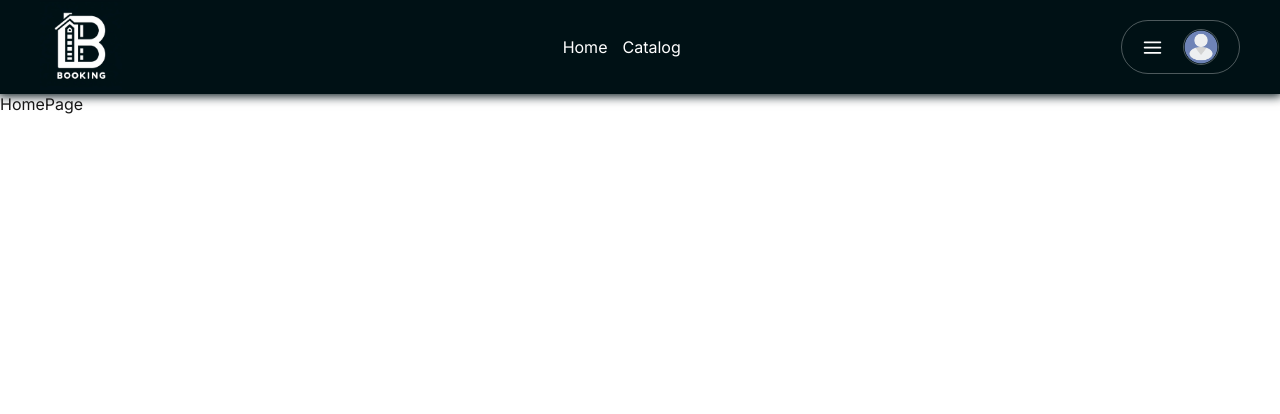
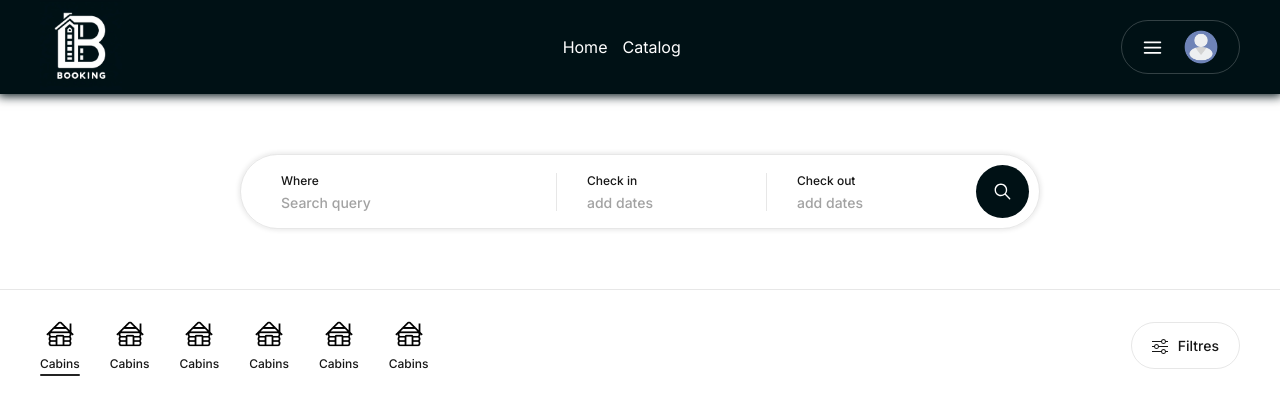
Before and after one commit to Bazl1/Booking-app, a React (Vite) app in the folder client/: page / in a window 1280 px wide. Shown: the top 414 px of the page. Built offline with nearby package versions, Linux system fonts and the light colour scheme.

Commit message:
feat: added search, categories section

```diff
--- a/client/package.json
+++ b/client/package.json
@@ -12,10 +12,12 @@
   "dependencies": {
     "react": "^18.2.0",
     "react-dom": "^18.2.0",
+    "react-hot-toast": "^2.4.1",
     "react-icons": "^5.0.1",
     "react-router-dom": "^6.22.3",
     "reset-css": "^5.0.2",
-    "sass": "^1.71.1"
+    "sass": "^1.71.1",
+    "swiper": "^11.0.7"
   },
   "devDependencies": {
     "@types/react": "^18.2.56",
--- a/client/src/components/HeaderUserBox/HeaderUserBox.module.scss
+++ b/client/src/components/HeaderUserBox/HeaderUserBox.module.scss
@@ -10,7 +10,7 @@
         gap: 20px;
         cursor: pointer;
         padding: 8px 20px;
-        border: 1px solid $border-color;
+        border: 1px solid $border-color-white;
         border-radius: 50px;
         svg {
             width: 21px;
@@ -37,8 +37,8 @@
         padding: 20px 30px;
         background: #fff;
         border: 1px solid $border-color;
-        border-radius: 20px;
-        box-shadow: 0 0 5px 2px $shadow-color;
+        border-radius: 16px;
+        box-shadow: 0 0 5px 1px $shadow-color;
     }
     &__dropdown_active {
         display: block;
--- a/client/src/components/MainLayout/MainLayout.tsx
+++ b/client/src/components/MainLayout/MainLayout.tsx
@@ -1,10 +1,12 @@
 import Header from "../Header/Header";
+import { Toaster } from "react-hot-toast";
 
 const MainLayout = ({ children }: any) => {
     return (
         <div className="wrapper">
             <Header />
             <main className="main">{children}</main>
+            <Toaster position="bottom-left" reverseOrder={false} />
         </div>
     );
 };
--- /dev/null
+++ b/client/src/components/Search/Search.module.scss
@@ -0,0 +1,71 @@
+@import "../../shared/assets/styles/vars.scss";
+
+.search {
+    max-width: 800px;
+    width: 100%;
+    display: flex;
+    align-items: center;
+    justify-content: space-between;
+    padding: 10px;
+    border: 1px solid $border-color;
+    border-radius: 50px;
+    box-shadow: 0 0 5px 1px $shadow-color;
+
+    &__columns + &__columns {
+        border-left: 1px solid $border-color;
+    }
+    &__columns {
+        width: 100%;
+        display: flex;
+        flex-direction: column;
+        gap: 6px;
+        padding: 0 30px;
+        span {
+            font-size: 12px;
+            font-weight: 500;
+        }
+        &:nth-child(2),
+        &:nth-child(3) {
+            max-width: 210px;
+        }
+    }
+    &__input {
+        outline: none;
+        border: none;
+        font-family: "Inter";
+        font-size: 14px;
+        font-weight: 400;
+        color: $text-color;
+        &::placeholder {
+            font-family: "Inter";
+            font-size: 14px;
+            font-weight: 500;
+            color: $text-gray;
+        }
+    }
+    &__datapicker {
+        font-size: 14px;
+        font-weight: 500;
+        color: $text-gray;
+    }
+    &__btn {
+        display: flex;
+        justify-content: center;
+        align-items: center;
+        outline: none;
+        border: none;
+        background: $bg-second-color;
+        border-radius: 100px;
+        padding: 16px;
+        cursor: pointer;
+        transition: background 0.3s;
+        svg {
+            width: 21px;
+            height: 21px;
+            color: #fff;
+        }
+        &:hover {
+            background: rgba($bg-second-color, 0.9);
+        }
+    }
+}
--- /dev/null
+++ b/client/src/components/Search/Search.tsx
@@ -0,0 +1,27 @@
+import s from "./Search.module.scss";
+import { IoIosSearch } from "react-icons/io";
+
+const Search = () => {
+    const Submit = () => {};
+    return (
+        <form className={s.search} onSubmit={Submit}>
+            <label className={s.search__columns}>
+                <span>Where</span>
+                <input className={s.search__input} type="text" placeholder="Search query" />
+            </label>
+            <label className={s.search__columns}>
+                <span>Check in</span>
+                <div className={s.search__datapicker}>add dates</div>
+            </label>
+            <label className={s.search__columns}>
+                <span>Check out</span>
+                <div className={s.search__datapicker}>add dates</div>
+            </label>
+            <button className={s.search__btn} type="submit">
+                <IoIosSearch />
+            </button>
+        </form>
+    );
+};
+
+export default Search;
--- a/client/src/pages/HomePage/HomePage.module.scss
+++ b/client/src/pages/HomePage/HomePage.module.scss
@@ -0,0 +1,69 @@
+@import "../../shared/assets/styles/vars.scss";
+
+.search {
+    padding: 60px 0;
+    border-bottom: 1px solid $border-color;
+    &__inner {
+        display: flex;
+        justify-content: center;
+    }
+}
+.catalog {
+    margin: 30px 0;
+    &__top {
+        display: flex;
+        justify-content: space-between;
+        align-items: center;
+        gap: 30px;
+    }
+    &__categories {
+        display: flex;
+        align-items: center;
+        gap: 30px;
+    }
+    &__category {
+        display: flex;
+        flex-direction: column;
+        gap: 8px;
+        align-items: center;
+    }
+    &__category_active {
+        position: relative;
+        &::after {
+            position: absolute;
+            content: "";
+            bottom: -5px;
+            left: 0;
+            width: 100%;
+            height: 2px;
+            background: $bg-color;
+            border-radius: 100px;
+        }
+    }
+    &__category_img {
+        max-width: 28px;
+        width: 100%;
+        max-height: 28px;
+        height: 100vh;
+        object-fit: cover;
+    }
+    &__category_title {
+        font-size: 12px;
+        font-weight: 500;
+    }
+    &__filtres {
+        display: flex;
+        gap: 10px;
+        align-items: center;
+        font-size: 14px;
+        font-weight: 500;
+        padding: 14px 20px;
+        border: 1px solid $border-color;
+        border-radius: 50px;
+        cursor: pointer;
+        svg {
+            width: 16px;
+            height: 16px;
+        }
+    }
+}
--- a/client/src/pages/HomePage/HomePage.tsx
+++ b/client/src/pages/HomePage/HomePage.tsx
@@ -1,7 +1,84 @@
+import Search from "@/components/Search/Search";
 import s from "./HomePage.module.scss";
+import cabins from "@/shared/assets/img/incons/cabins.jpg";
+import { BsSliders } from "react-icons/bs";
 
 const HomePage = () => {
-    return <div>HomePage</div>;
+    return (
+        <>
+            <section className={s.search}>
+                <div className="container">
+                    <div className={s.search__inner}>
+                        <Search />
+                    </div>
+                </div>
+            </section>
+            <section className={s.catalog}>
+                <div className="container">
+                    <div className={s.catalog__inner}>
+                        <div className={s.catalog__top}>
+                            <div className={s.catalog__categories}>
+                                <div
+                                    className={`${s.catalog__category} ${s.catalog__category_active}`}
+                                >
+                                    <img
+                                        className={s.catalog__category_img}
+                                        src={cabins}
+                                        alt="icon"
+                                    />
+                                    <p className={s.catalog__category_title}>Cabins</p>
+                                </div>
+                                <div className={s.catalog__category}>
+                                    <img
+                                        className={s.catalog__category_img}
+                                        src={cabins}
+                                        alt="icon"
+                                    />
+                                    <p className={s.catalog__category_title}>Cabins</p>
+                                </div>
+                                <div className={s.catalog__category}>
+                                    <img
+                                        className={s.catalog__category_img}
+                                        src={cabins}
+                                        alt="icon"
+                                    />
+                                    <p className={s.catalog__category_title}>Cabins</p>
+                                </div>
+                                <div className={s.catalog__category}>
+                                    <img
+                                        className={s.catalog__category_img}
+                                        src={cabins}
+                                        alt="icon"
+                                    />
+                                    <p className={s.catalog__category_title}>Cabins</p>
+                                </div>
+                                <div className={s.catalog__category}>
+                                    <img
+                                        className={s.catalog__category_img}
+                                        src={cabins}
+                                        alt="icon"
+                                    />
+                                    <p className={s.catalog__category_title}>Cabins</p>
+                                </div>
+                                <div className={s.catalog__category}>
+                                    <img
+                                        className={s.catalog__category_img}
+                                        src={cabins}
+                                        alt="icon"
+                                    />
+                                    <p className={s.catalog__category_title}>Cabins</p>
+                                </div>
+                            </div>
+                            <div className={s.catalog__filtres}>
+                                <BsSliders />
+                                Filtres
+                            </div>
+                        </div>
+                    </div>
+                </div>
+            </section>
+        </>
+    );
 };
 
 export default HomePage;
--- a/client/src/shared/assets/styles/vars.scss
+++ b/client/src/shared/assets/styles/vars.scss
@@ -1,5 +1,7 @@
 $text-color: #171717;
+$text-gray: rgba(#171717, 0.4);
 $bg-color: #232323;
 $bg-second-color: #001115;
-$border-color: rgba(#fff, 0.3);
+$border-color: rgba(#171717, 0.1);
+$border-color-white: rgba(#fff, 0.2);
 $shadow-color: rgba(#171717, 0.1);
--- a/client/tsconfig.json
+++ b/client/tsconfig.json
@@ -22,7 +22,7 @@
 
         "baseUrl": ".",
         "paths": {
-            "@/*": ["src/"]
+            "@/*": ["src/*"]
         }
     },
     "include": ["src"],
```
Also changed, not shown: client/src/shared/assets/img/incons/cabins.jpg (added), 1 other file (tests, documents, lock files or other folders).
